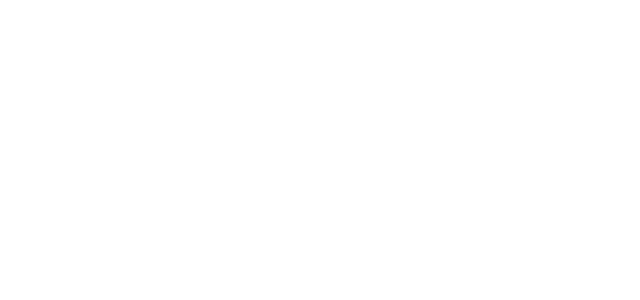
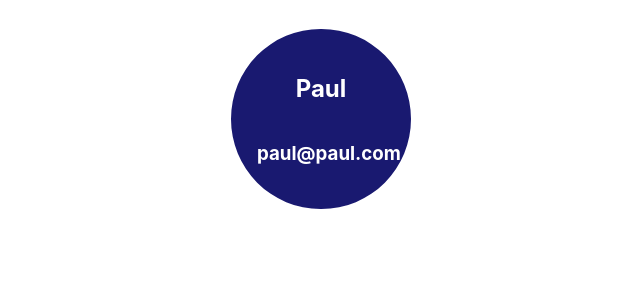
Before and after one commit to BW-Wunderlist-2/front-end, a React (Create React App) app in the folder my-app/: page /Userlist in a window 1280 px wide. Shown: the top 300 px of the page, without its empty margins (319-959 px from the left). Built offline with nearby package versions, Linux system fonts and the light colour scheme.

Commit message:
added userlist form

```diff
--- a/my-app/src/App.js
+++ b/my-app/src/App.js
@@ -9,7 +9,11 @@
 function App() {
 
 
-    const [addUser, setAddUser] = useState([])
+    const [addUser, setAddUser] = useState([{
+      name: "Paul",
+      password: "paul123",
+      email: "paul@paul.com"
+    }])
 
     function userFunc(){
       setAddUser([...addUser, formValue])
--- a/my-app/src/Userlist.js
+++ b/my-app/src/Userlist.js
@@ -2,18 +2,41 @@
 import styled from 'styled-components'
 
 const StyledUserlist = styled.div`
+    .user-container{
+        border: 3px solid white;
+        border-radius: 50%;
+        padding: 2%;
+        width: 10%;
+        display: flex;
+        flex-flow: column;
+        margin: 2% auto;
+        background-color: #191970;
+        color: white;
+    }
+    .user-container:hover{
+        background-color: white;
+        color: #191970;
+        transition: 1s;
+        transform: scale(1.3)
+    }
+
+    p{
+        margin: 2% auto;
+    }
 
 `
 const Userlist = (props) => {
     const {user} = props
     console.log(props)
     return (
-
-        <div>
-            <p>name:{user.name}</p>
-            <p>email:{user.email}</p>
-            <p>password:{user.password}</p>
-        </div>
+        <StyledUserlist>
+            <div >
+                <div className="user-container">
+                    <h2 className="name">{user.name}</h2>
+                    <h3 className="email">{user.email}</h3>
+                </div>
+            </div>
+         </StyledUserlist>
     )
 }
 
```
